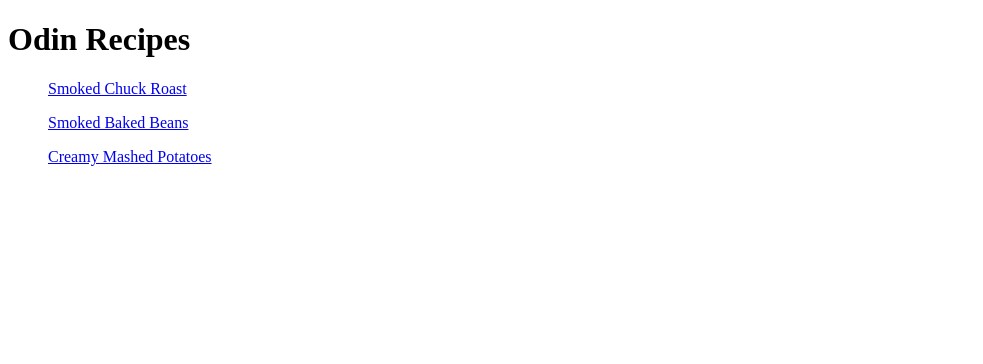
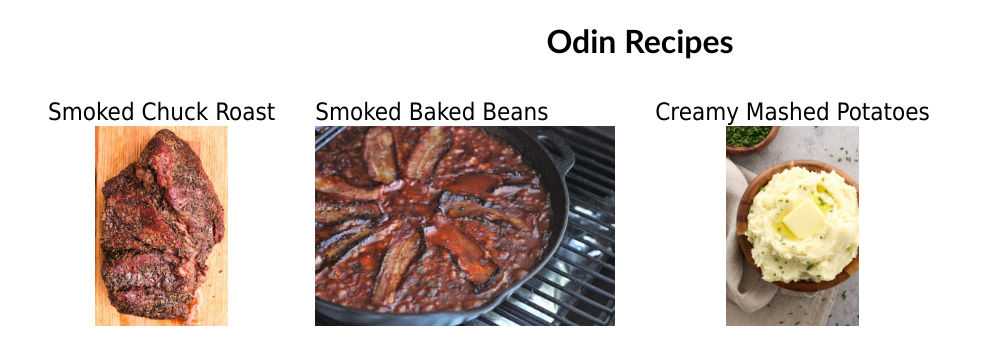
Before and after one commit to kaguymon/odin-recipes, a plain HTML site: page index.html in a window 1280 px wide. Shown: the whole page, without its empty margins (0-983 px from the left). Drawn offline with Linux system fonts and the light colour scheme.

Commit message:
Recipes pages CSS tinkering

```diff
--- /dev/null
+++ b/index.css
@@ -0,0 +1,33 @@
+.recipe-link {
+    color: black;
+    font-size: 1.5em;
+    text-align: center;
+    font-family: Tahoma, Verdana, sans-serif;
+    text-decoration: none;
+}
+
+#recipe-box {
+    display: flex;
+}
+
+a:hover {
+    color: rgb(81, 81, 255);
+    text-decoration: underline;
+}
+
+a:visited {
+    color: mediumslateblue;
+}
+
+#home-header {
+    font-family: 'Trebuchet MS', Arial, sans-serif;
+    text-align: center;
+}
+
+img {
+    height: 200px;
+    width: auto;
+    display: block;
+    margin-left: auto;
+    margin-right: auto;
+}
--- a/index.html
+++ b/index.html
@@ -2,20 +2,29 @@
 <html lang="en">
     <head>
         <meta charset="utf-8">
+        <link rel="stylesheet" href="index.css">
         <title>
-            Home
+            Odin Recipes
         </title>
     </head>
     <body>
-        <h1>Odin Recipes</h1>
+        <h1 id="home-header">Odin Recipes</h1>
+        <div id="recipe-box">
             <ul>
-            <a href="recipes/smoked-chuck-roast.html">Smoked Chuck Roast</a>
+                <a href="recipes/smoked-chuck-roast.html" class="recipe-link">Smoked Chuck Roast</a>
+                <br>
+                <img src="images/Smoked-Chuck-Roast.jpg" alt="">
             </ul>
             <ul>
-            <a href="recipes/smoked-baked-beans.html">Smoked Baked Beans</a>
+                <a href="recipes/smoked-baked-beans.html" class="recipe-link">Smoked Baked Beans</a>
+                <br>
+                <img class="adjust" src="recipes/smoked-baked-beans.jpg" alt="">
             </ul>
             <ul>
-            <a href="recipes/creamy-mashed-potatoes.html">Creamy Mashed Potatoes</a>
+                <a href="recipes/creamy-mashed-potatoes.html" class="recipe-link">Creamy Mashed Potatoes</a>
+                <br>
+                <img class="adjust" src="images/mashed-potatoes.jpg" alt="">
             </ul>
+        </div>
     </body>
 </html>
```
Also changed, not shown: images/Smoked-Chuck-Roast.jpg (added), images/mashed-potatoes.jpg (added), images/smoked-baked-beans.jpg (added). Lines whose indentation alone changed are shown as unchanged.
